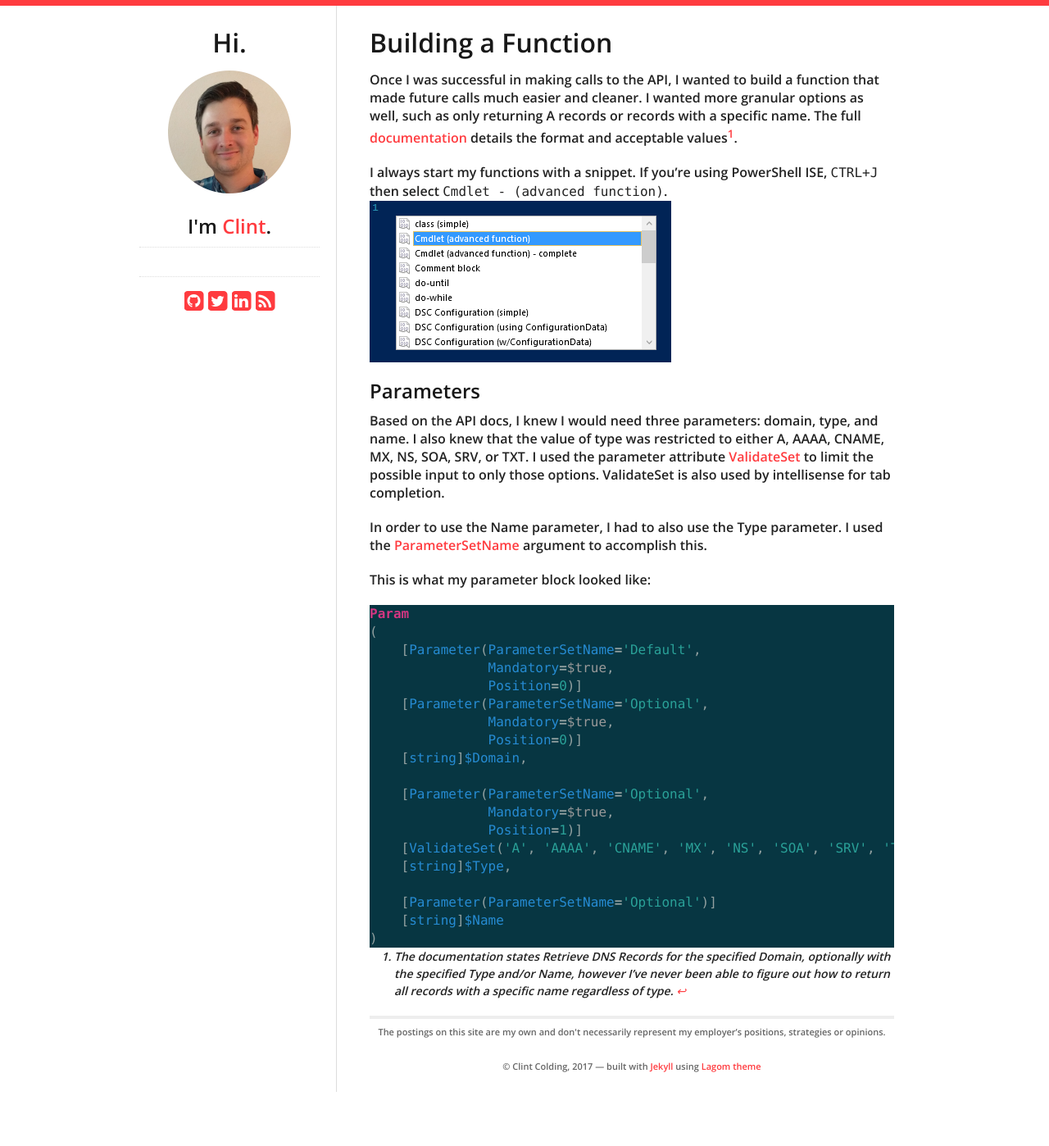
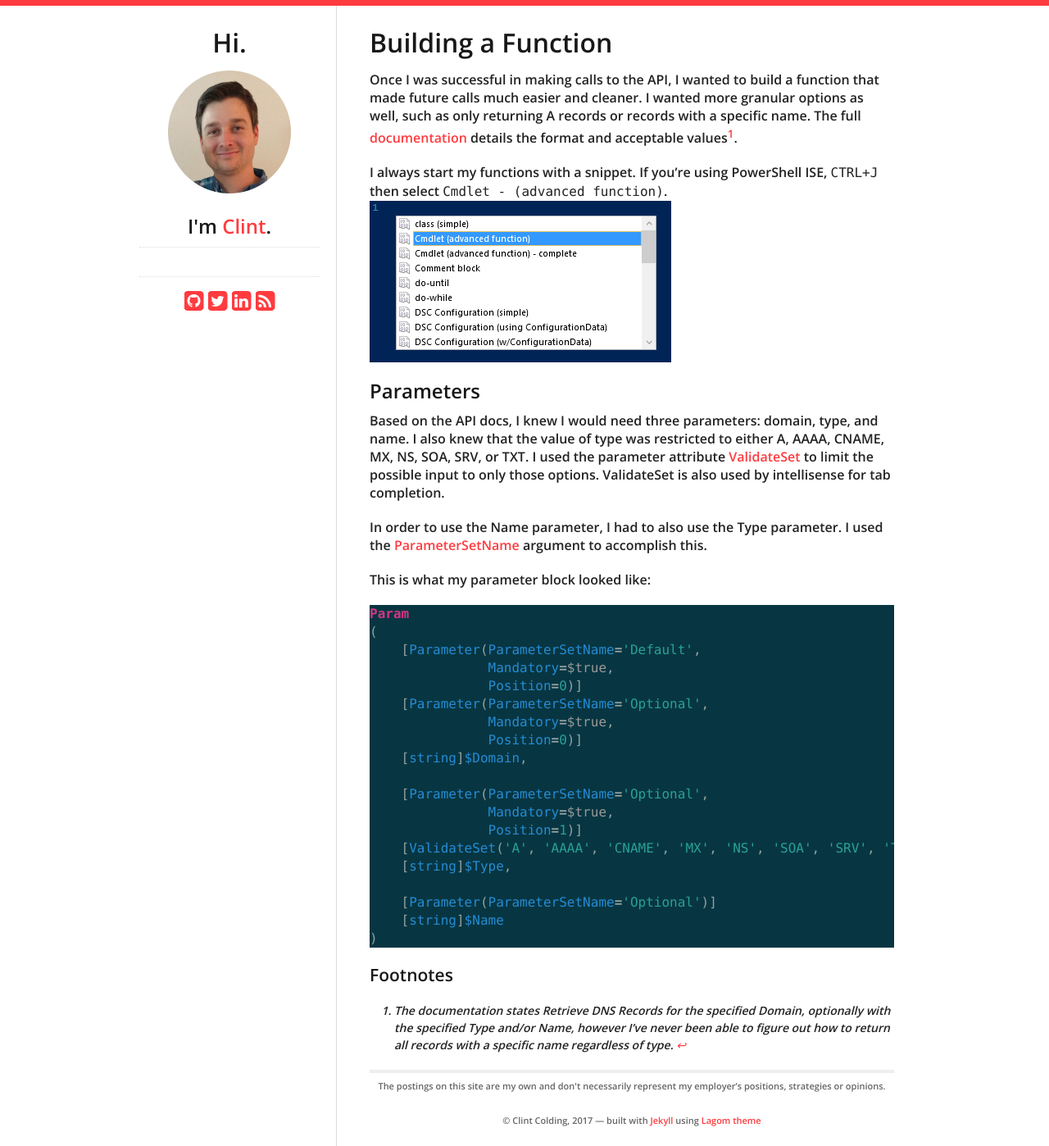
Before and after one commit to clintcolding/clintcolding.github.io, a Jekyll site: the page built from godaddy-api-and-powershell-part-2.md, in a window 1280 px wide. Shown: the whole page at 82% size. Built offline with Jekyll 4.4.1, drawn with Linux system fonts in a browser that asks for light colours; nearby versions of some CDN libraries; before the commit the page ends 1332 px from its top, so only the background shows below that.

Commit message:
Added footnote heading

```diff
--- a/godaddy-api-and-powershell-part-2.md
+++ b/godaddy-api-and-powershell-part-2.md
@@ -45,8 +45,6 @@ Param
 )
 ~~~
 
-
-
-
+### Footnotes
 
 [^1]: The documentation states *Retrieve DNS Records for the specified Domain, optionally with the specified Type and/or Name*, however I've never been able to figure out how to return all records with a specific name regardless of type.
```
